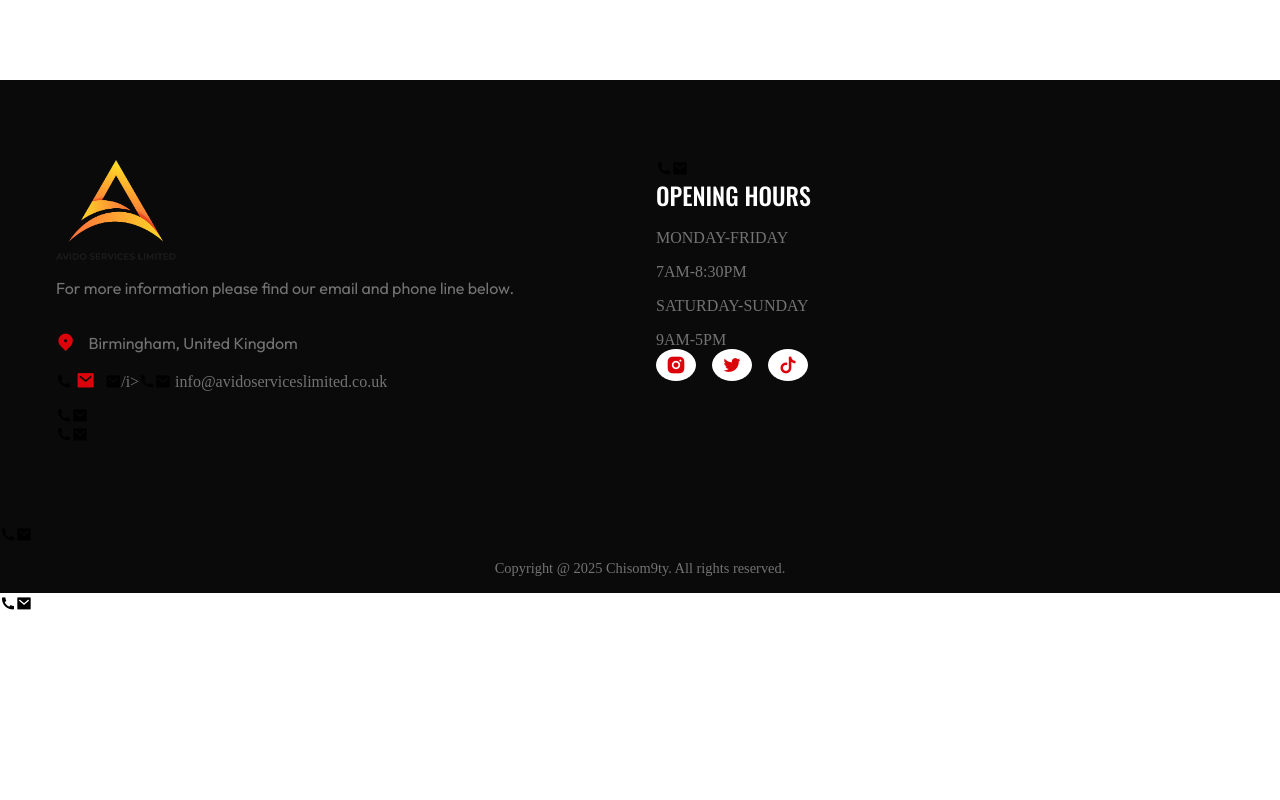
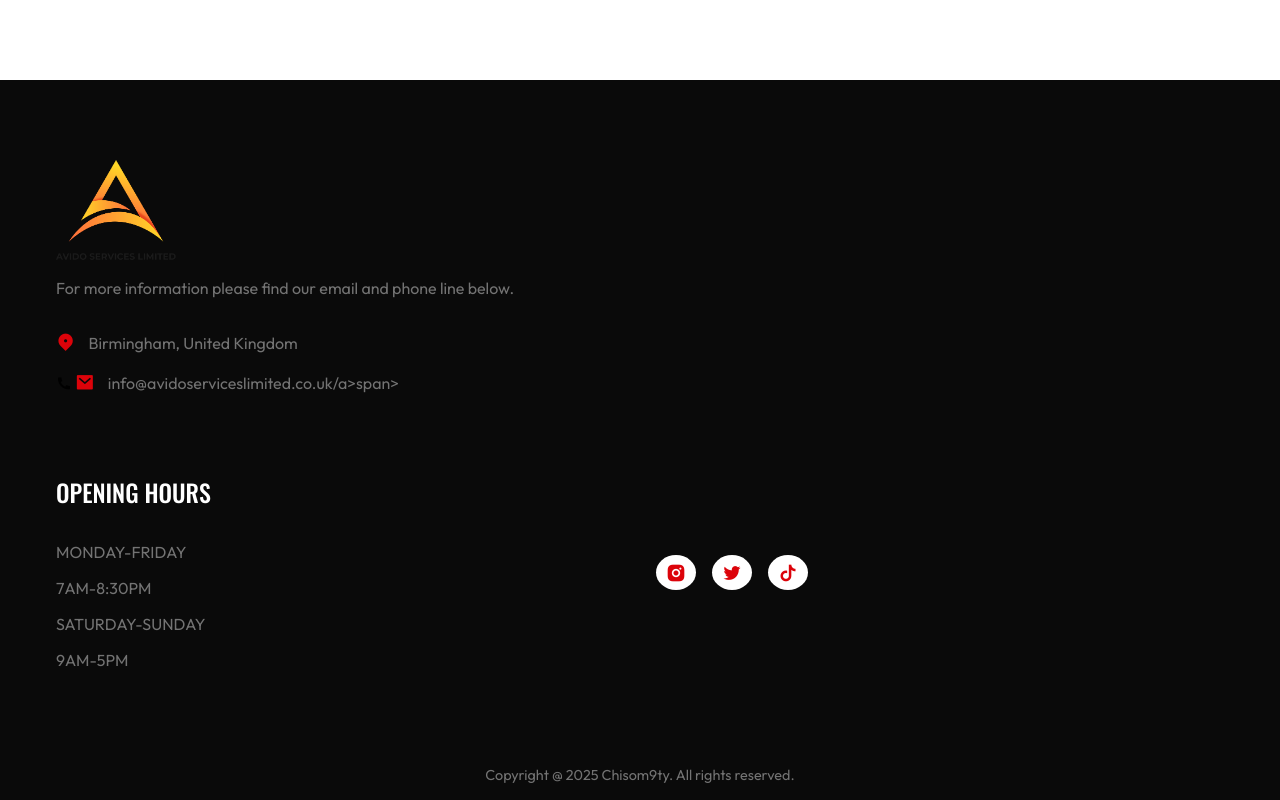
Before and after one commit to Chisom9ty/avido, a plain HTML site: page index.html in a window 1280 px wide. Shown: the part 4077-4877 px from the top of the page. Before the commit the page ends 4690 px from the top, so only its background shows below. Drawn offline with nearby package versions, Linux system fonts and the light colour scheme.

Commit message:
Update index.html

```diff
--- a/index.html
+++ b/index.html
@@ -297,17 +297,15 @@
                     </li>
                     <li>
 
-                            <span><i class="ri-phone-fill"><a href="tel:07900556821>/i></span>
-                            07900556821
-
-                        </a>
+                            <span><i class="ri-phone-fill"></i></span>
+                           <a href="tel:07900556821></a>
                     </li>
                     <li>
 
-                            <span><i class="ri-mail-fill"><a href="mailto:info@avidoserviceslimited.co.uk">/i></span>
-                            info@avidoserviceslimited.co.uk
+                            <span><i class="ri-mail-fill"></i><a href="mailto:info@avidoserviceslimited.co.uk"> info@avidoserviceslimited.co.uk/a>span>
 
-                        </a>
+
+
                     </li>
                 </ul>
             </div>
```
